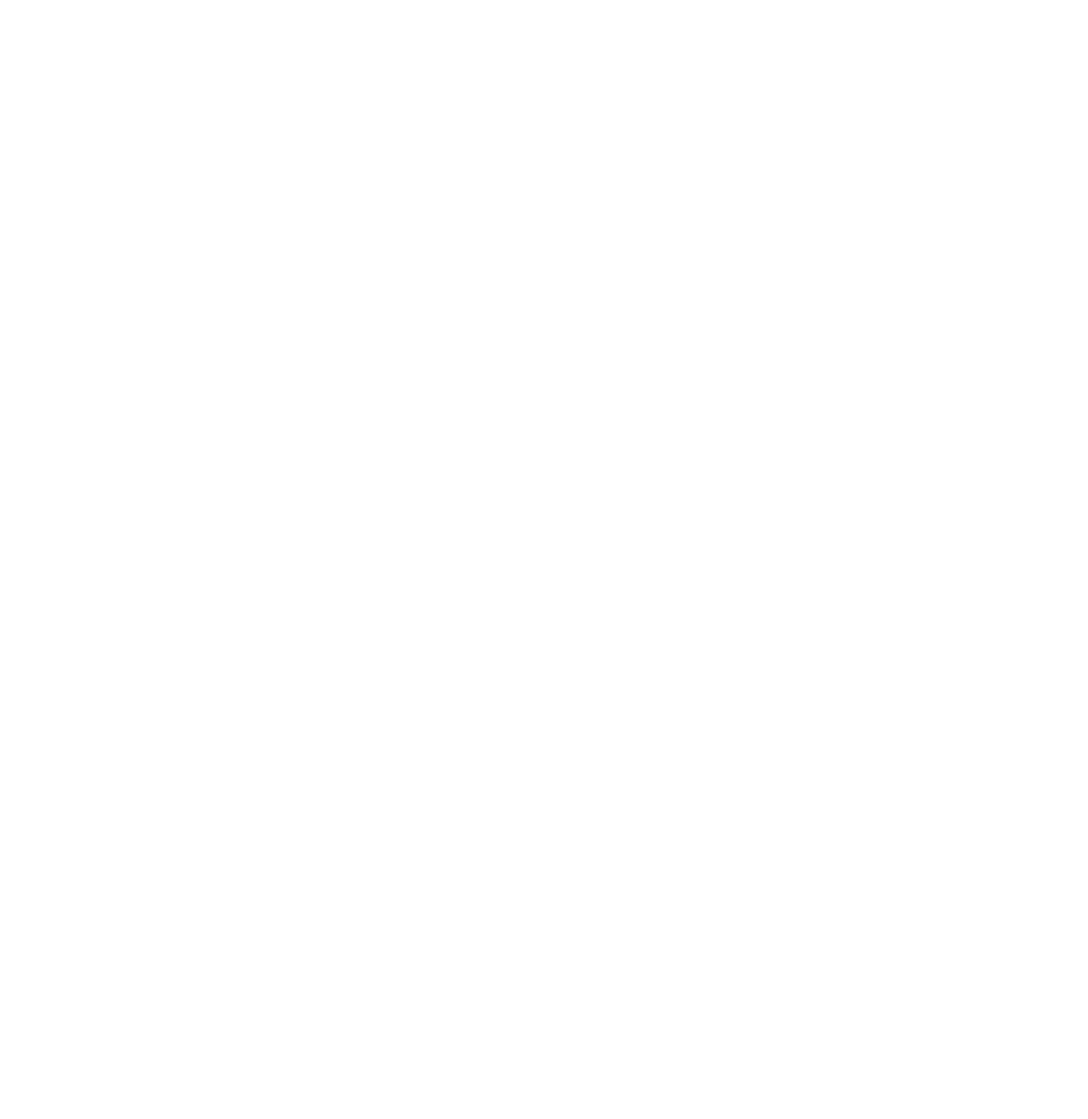
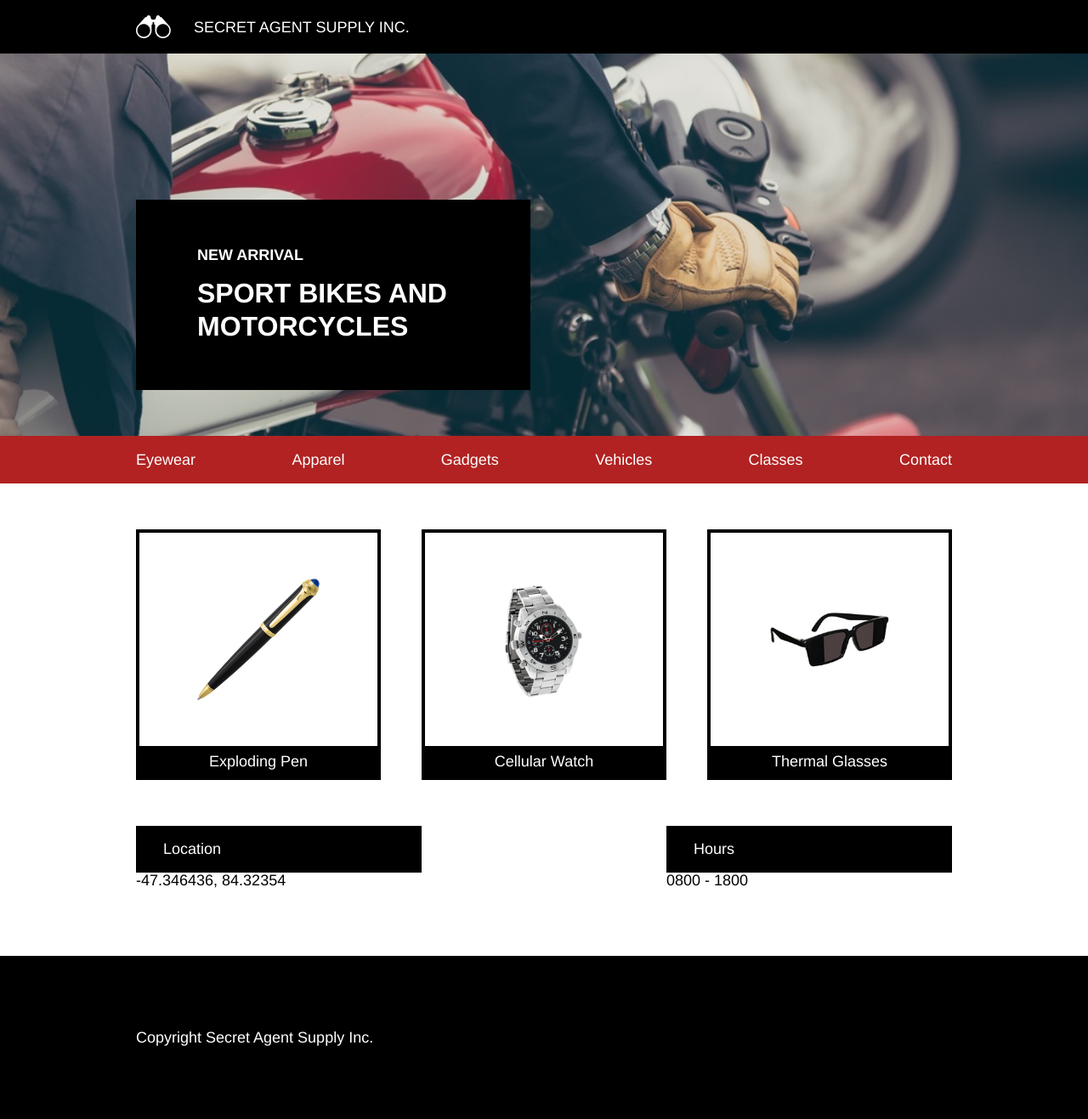
Before and after one commit to arcolion/SecretAgentSupply, a plain HTML site: page index.html in a window 1280 px wide. Shown: the whole page at 85% size. Before the commit the page ends 800 px from the top, so only its background shows below. Drawn offline with Linux system fonts and the light colour scheme.

Commit message:
Finished Project

```diff
--- a/index.html
+++ b/index.html
@@ -7,6 +7,70 @@
     <link rel="stylesheet" href="resources/css/style.css">
   </head>
   <body>
-
+      <header>
+        <div class="container">
+          <div class="title">
+            <img src="resources/images/logo.png" alt="">
+            <h2>Secret agent supply inc.</h2>
+          </div>
+        </div>
+        <div class="banner">
+          <div class="container">
+            <div class="banner_text">
+              <h2>New arrival</h2>
+              <h1>Sport bikes and motorcycles</h1>
+            </div>
+          </div>
+        </div>
+      </header>
+      <nav>
+        <ul class="container">
+          <li>Eyewear</li>
+          <li>Apparel</li>
+          <li>Gadgets</li>
+          <li>Vehicles</li>
+          <li>Classes</li>
+          <li>Contact</li>
+        </ul>
+      </nav>
+      <div class="main container">
+        <div class="item">
+          <div class="item_image">
+            <img src="resources/images/pen.png" alt="">
+          </div>
+          <div class="item_description">
+            <span>Exploding Pen</span>
+          </div>
+        </div>
+        <div class="item">
+          <div class="item_image">
+            <img src="resources/images/watch.png" alt="">
+          </div>
+          <div class="item_description">
+            <span>Cellular Watch</span>
+          </div>
+        </div>
+        <div class="item">
+          <div class="item_image">
+            <img src="resources/images/glasses.png" alt="">
+          </div>
+          <div class="item_description">
+            <space>Thermal Glasses</span>
+          </div>
+        </div>
+      </div>
+      <div class="contact container">
+        <div class="location">
+          <h3>Location</h3>
+          <p>-47.346436, 84.32354</p>
+        </div>
+        <div class="hours">
+          <h3>Hours</h3>
+          <p>0800 - 1800</p>
+        </div>
+      </div>
+      <footer>
+        <p class="container">Copyright Secret Agent Supply Inc.</p>
+      </footer>
   </body>
 </html>
--- a/resources/css/style.css
+++ b/resources/css/style.css
@@ -0,0 +1,136 @@
+body {
+  font-family: Helvetica;
+  font-size: 18px;
+}
+
+.container {
+  width: 960px;
+  margin-left: auto;
+  margin-right: auto;
+}
+
+header {
+  width: 100%;
+  margin-left: auto;
+  margin-right: auto;
+  background-color: black;
+  color: white;
+}
+
+.title {
+  display: flex;
+  padding: 1em 0;
+}
+
+.title img {
+  height: 1.5em;
+  padding-right: 1.5em;
+}
+
+.title h2 {
+  align-self: center;
+  text-transform: uppercase;
+}
+
+.banner {
+  background-image: url("../images/moto.jpeg");
+  height: 25em;
+  width: 100%;
+  background-repeat: no-repeat;
+  background-position: center;
+  background-size: cover;
+  display: flex;
+  align-items: flex-end;
+}
+
+.banner_text {
+  font-weight: bold;
+  text-transform: uppercase;
+  margin-bottom: 3em;
+  width: 20rem;
+  background-color: black;
+  padding: 3.5rem  4.5rem;
+}
+
+.banner_text h1 {
+  font-size: 2rem;
+  margin-top: 1.1rem;
+  line-height: 1.2em;
+}
+
+nav {
+  background-color: firebrick;
+  color: white;
+}
+
+nav ul {
+  display: flex;
+  justify-content: space-between;
+}
+
+nav li {
+  display: inline-block;
+  line-height: 3.5rem;
+}
+
+.main {
+  display: flex;
+  margin-top: 3em;
+  justify-content: space-between;
+}
+
+.item {
+  align-items: center;
+  width: 17.5rem;
+  border: 4px solid black;
+  display: flex;
+  flex-direction: column;
+  justify-content: flex-end;;
+}
+
+.item_image {
+  display: flex;
+  justify-content: center;
+  align-items: center;
+  width: 100%;
+  height: 100%;
+  padding: 3em;
+}
+
+.item_image img {
+  max-width: 8em;
+}
+
+.item_description {
+  width: 100%;
+  text-align: center;
+  line-height: 2em;
+  background-color: black;
+  color: white;
+}
+
+.contact {
+  display: flex;
+  justify-content: space-between;
+  margin-top: 3em;
+}
+
+.location, .hours {
+  width: 35%;
+}
+
+.location h3 , .hours h3 {
+  background-color: black;
+  color: white;
+  padding: 16px 32px;
+  line-height: 1.4rem;
+}
+
+footer {
+  display: flex;
+  align-items: center;
+  background-color: black;
+  color: white;
+  height: 12rem;
+  margin-top: 5rem;
+}
```
